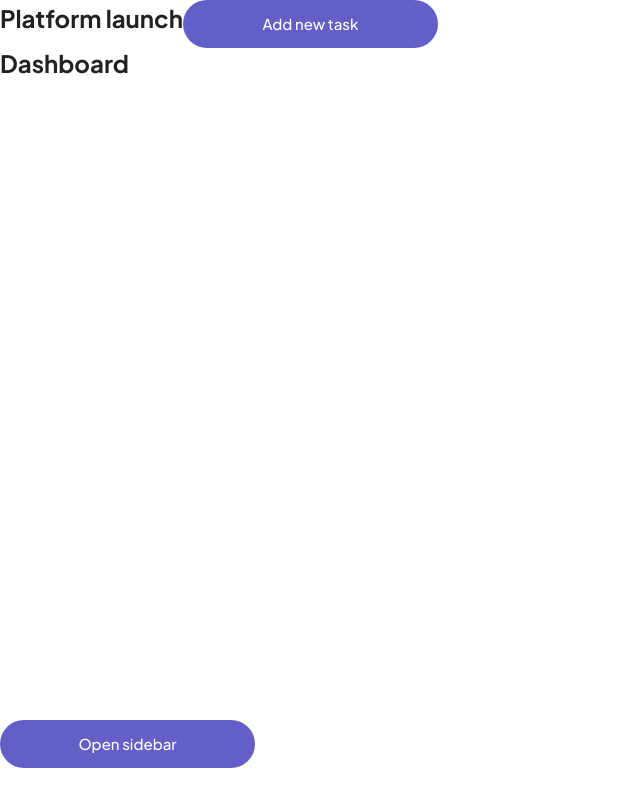
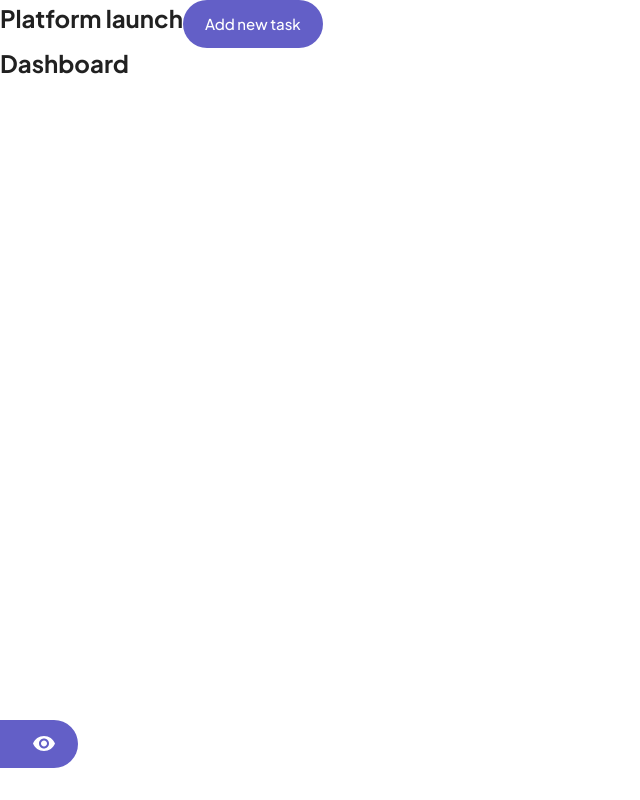
Before and after one commit to migueljo/kanban, a Next.js app: page /dashboard in a window 1280 px wide. Both pictures are taken after a click on the button "Hide Sidebar". Shown: the whole page, without its empty margins (0-640 px from the left). Built offline with nearby package versions, Linux system fonts and the light colour scheme.

Commit message:
Updating button

```diff
--- a/src/components/Button/ButtonVariants.tsx
+++ b/src/components/Button/ButtonVariants.tsx
@@ -12,7 +12,6 @@ const ButtonBaseStyled = styled(MuiButton)(({ theme, size }) => ({
   borderRadius: size === "large" ? "24px" : "20px",
   textTransform: "none",
   boxShadow: "none",
-  minWidth: "255px",
 
   "&:hover": {
     boxShadow: "none",
--- a/src/components/Sidebar/Sidebar.tsx
+++ b/src/components/Sidebar/Sidebar.tsx
@@ -6,6 +6,7 @@ import ButtonMui from "@mui/material/Button";
 import VisibilityOffIcon from "@mui/icons-material/VisibilityOff";
 import SpaceDashboardIcon from "@mui/icons-material/SpaceDashboard";
 import AddRoundedIcon from "@mui/icons-material/AddRounded";
+import VisibilityRoundedIcon from "@mui/icons-material/VisibilityRounded";
 
 import { Button } from "@/components/Button/Button";
 import { Typography } from "@/components/Text/Typography";
@@ -79,7 +80,9 @@ export function Sidebar() {
           display: open ? "none" : "block",
         }}
       >
-        <Button onClick={() => setOpen(true)}>Open sidebar</Button>
+        <Button kind="edge" onClick={() => setOpen(true)}>
+          <VisibilityRoundedIcon />
+        </Button>
       </Box>
     </>
   );
```
